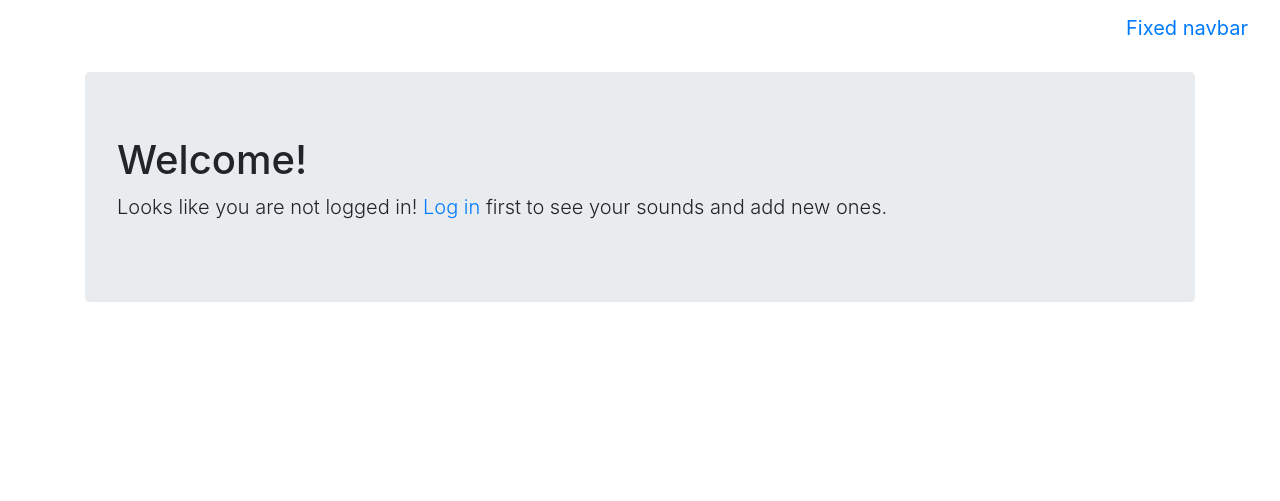
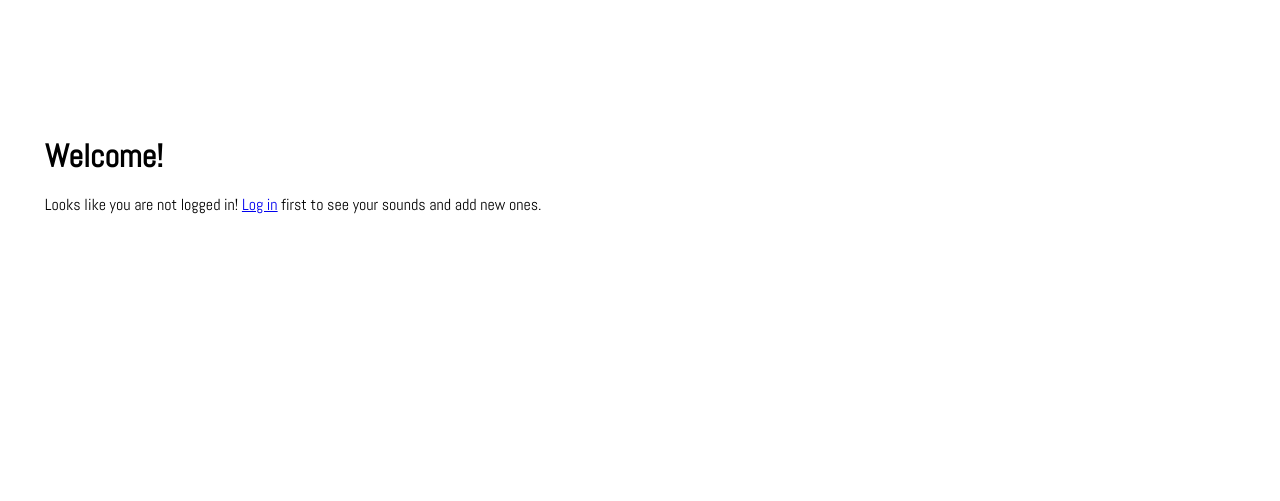
Before and after one commit to imedina7/soundinator, a PHP site: page / in a window 1280 px wide; the page is wider, and only the part inside the window is pictured. Shown: the top 501 px of that part. Before the commit the page ends 302 px from the top of that part, so only its background shows below. Run offline with PHP 8.4, Linux system fonts and the light colour scheme; some libraries are stand-ins or nearby versions.

Commit message:
added styling and fonts

```diff
--- a/assets/css/main.css
+++ b/assets/css/main.css
@@ -1,5 +1,6 @@
 /* Show it is fixed to the top */
 body {
+    font-family: 'Abel', sans-serif;
     min-height: 75rem;
     padding-top: 4.5rem;
   }
--- /dev/null
+++ b/assets/css/simplegrid.css
@@ -0,0 +1,25 @@
+/* Grid */
+.principal {
+  position: relative;
+  width: 		100%;
+  max-width:	100%;
+  padding: 	2.8rem;
+  transition: margin .6s ease-in-out;
+}
+.columnas {
+  position: relative;
+  column-count: 1;
+  column-gap: 1.4rem;
+}
+/* Media queries */
+@media screen and (min-width: 480px) {
+  .columnas 	{ column-count: 2; }
+}
+
+@media screen and (min-width: 780px) {
+  .columnas 	{ column-count: 3; }
+}
+
+@media screen and (min-width: 1080px) {
+  .columnas { column-count: 4; }
+}
--- a/index.php
+++ b/index.php
@@ -5,7 +5,9 @@
     <meta http-equiv="X-UA-Compatible" content="IE=edge">
     <title>Soundinator - The Official Botonera for The πbes</title>
     <meta name="viewport" content="width=device-width, initial-scale=1">
-    <link rel="stylesheet" type="text/css" media="screen" href="https://stackpath.bootstrapcdn.com/bootstrap/4.1.0/css/bootstrap.min.css" />
+    <link href="https://fonts.googleapis.com/css?family=Abel" rel="stylesheet">
+    <link rel="stylesheet" type="text/css" media="screen" href="assets/css/normalize.css" />
+    <link rel="stylesheet" type="text/css" media="screen" href="assets/css/simplegrid.css" />
     <link rel="stylesheet" type="text/css" media="screen" href="assets/css/main.css" />
   <?php if (getenv('CURRENT_ENV') == 'production') { ?>
     <script src="https://cdn.jsdelivr.net/npm/vue@2.5.16/dist/vue.js"></script>
@@ -15,33 +17,7 @@
 
 </head>
 <body>
-  <div id="app">
-    <nav class="navbar navbar-toggleable-md navbar-inverse fixed-top bg-inverse">
-      <button class="navbar-toggler navbar-toggler-right" type="button" data-toggle="collapse" data-target="#navbarCollapse" aria-controls="navbarCollapse" aria-expanded="false" aria-label="Toggle navigation">
-        <span class="navbar-toggler-icon"></span>
-      </button>
-      <a class="navbar-brand" href="#">Fixed navbar</a>
-      <div class="collapse navbar-collapse" id="navbarCollapse">
-        <ul class="navbar-nav mr-auto">
-          <li class="nav-item active">
-            <a class="nav-link" href="#">Home <span class="sr-only">(current)</span></a>
-          </li>
-          <li class="nav-item">
-            <a class="nav-link" href="#">Link</a>
-          </li>
-          <li class="nav-item">
-            <a class="nav-link disabled" href="#">Disabled</a>
-          </li>
-        </ul>
-        <form class="form-inline mt-2 mt-md-0">
-          <input class="form-control mr-sm-2" type="text" placeholder="Search">
-          <button class="btn btn-outline-success my-2 my-sm-0" type="submit">Search</button>
-        </form>
-      </div>
-    </nav>
-
-    <div class="container">
-      <div class="jumbotron">
+  <div id="app" class="principal">
     <h1>{{ title }}</h1>
     <div v-if="! loggedIn">
       <p class="lead">Looks like you are not logged in! <a href="#" @click="loginform = !loginform">Log in</a> first to see your sounds and add new ones.</p>
@@ -58,11 +34,6 @@
       </li>
     </ul>
   </div>
-    </div>
-  </div>
   <script src="assets/js/main.js"></script>
-  <script src="https://code.jquery.com/jquery-3.1.1.slim.min.js" integrity="sha384-A7FZj7v+d/sdmMqp/nOQwliLvUsJfDHW+k9Omg/a/EheAdgtzNs3hpfag6Ed950n" crossorigin="anonymous"></script>
-  <script src="https://cdnjs.cloudflare.com/ajax/libs/tether/1.4.0/js/tether.min.js" integrity="sha384-DztdAPBWPRXSA/3eYEEUWrWCy7G5KFbe8fFjk5JAIxUYHKkDx6Qin1DkWx51bBrb" crossorigin="anonymous"></script>
-  <script src="https://stackpath.bootstrapcdn.com/bootstrap/4.1.0/js/bootstrap.min.js"></script>
 </body>
 </html>
```
Also changed, not shown: assets/css/normalize.css (added). Lines whose indentation alone changed are shown as unchanged.
